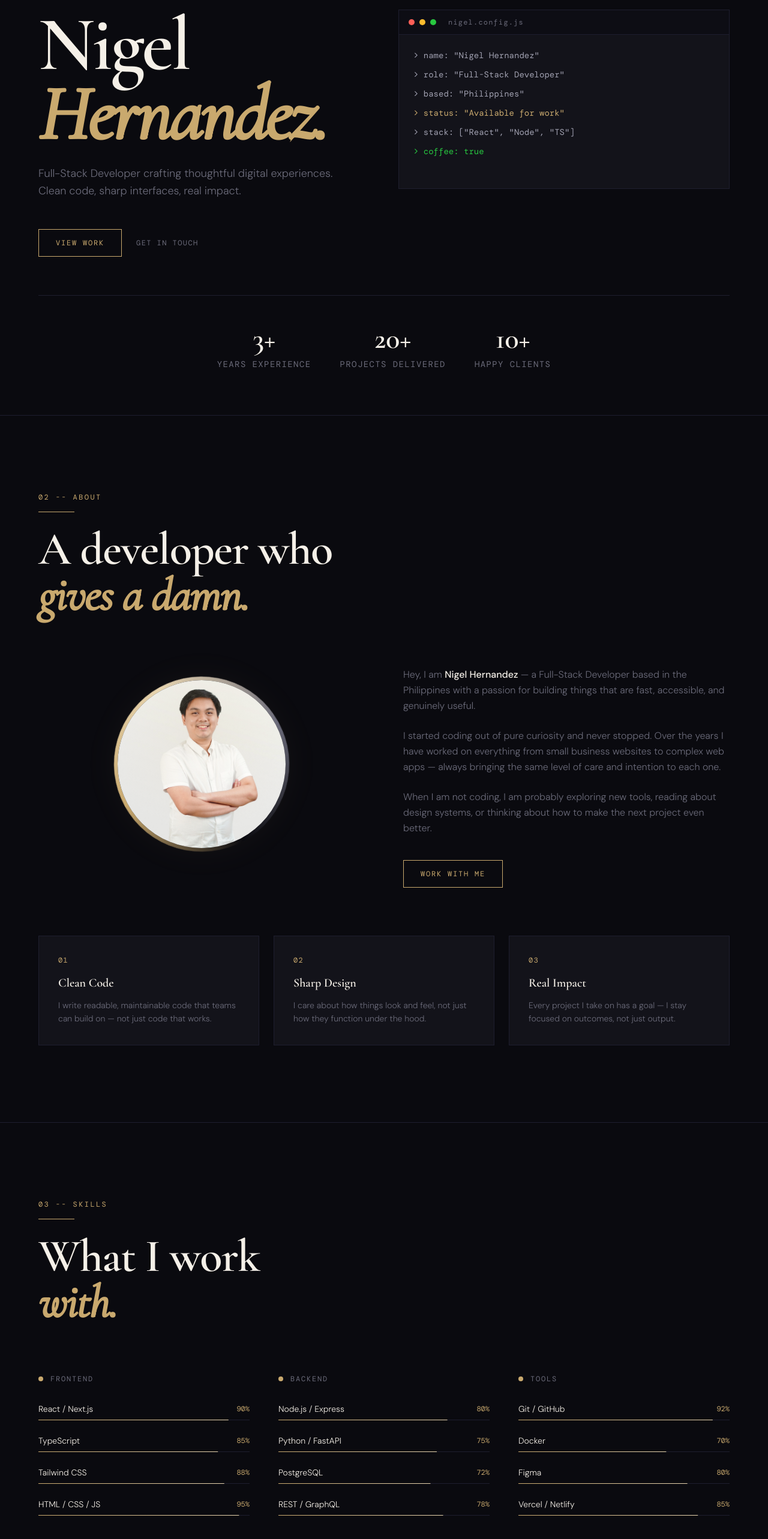
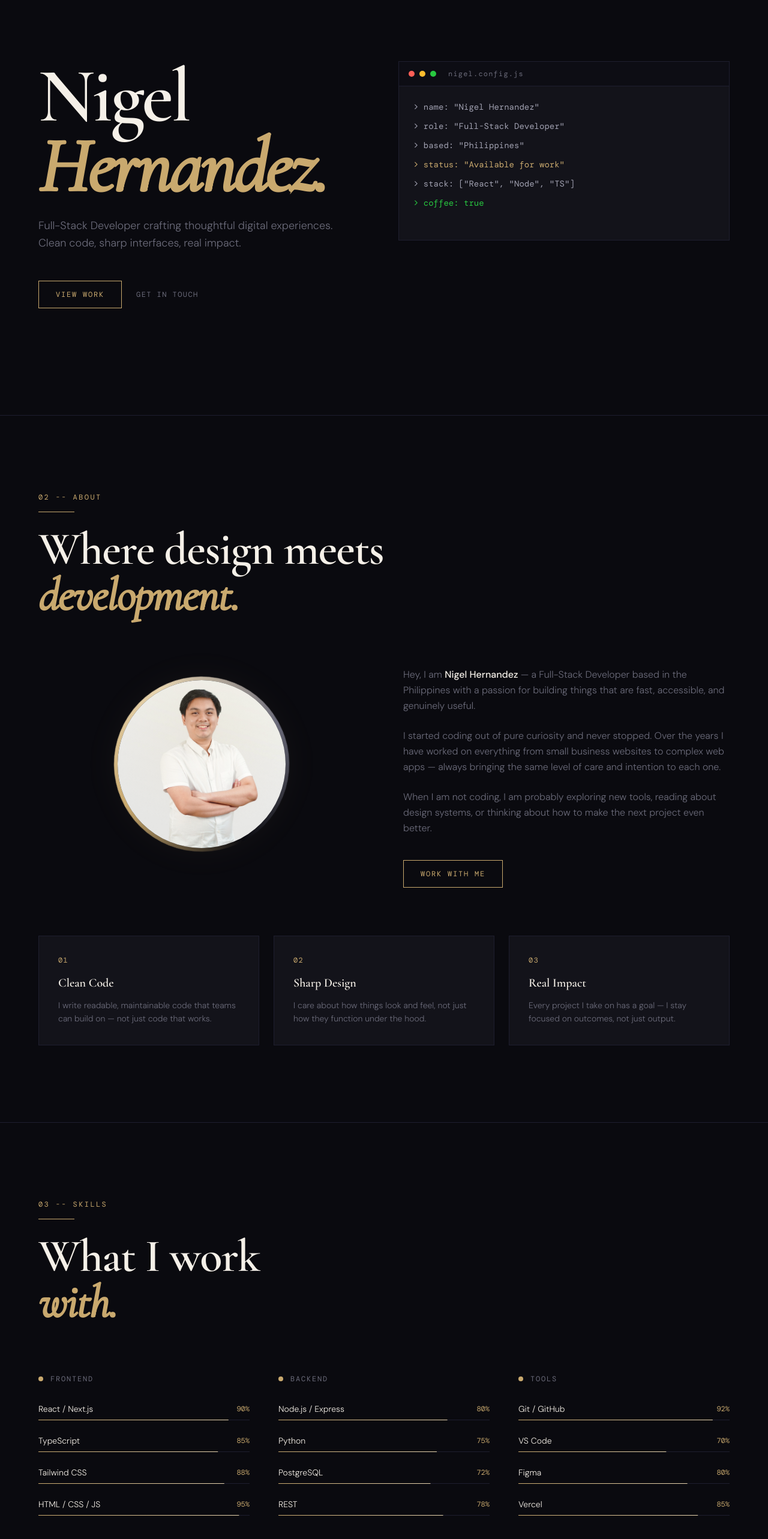
Before and after one commit to Nigel0330/nigel_portfolio_new, a React (Vite) app: page / in a window 1280 px wide. Shown: the part 108-2674 px from the top of the page at 60% size. Built offline with nearby package versions, Linux system fonts and the light colour scheme; a web font is replaced by a local one.

Commit message:
updated resume section and favicon

```diff
--- a/index.html
+++ b/index.html
@@ -2,7 +2,7 @@
 <html lang="en">
   <head>
     <meta charset="UTF-8" />
-    <link rel="icon" type="image/svg+xml" href="/favicon.svg" />
+    <link rel="icon" type="image/svg+xml" href="/icon.png" />
     <meta name="viewport" content="width=device-width, initial-scale=1.0" />
     <title>Nigel Hernandez</title>
   </head>
--- a/src/App.jsx
+++ b/src/App.jsx
@@ -239,22 +239,6 @@ function Hero() {
             </div>
           </div>
         </div>
-        <div className="py-12 border-t border-border flex flex-row gap-12 justify-center">
-          {[
-            ["3+", "Years Experience"],
-            ["20+", "Projects Delivered"],
-            ["10+", "Happy Clients"],
-          ].map(([num, label]) => (
-            <div key={label} className="text-center">
-              <div className="font-display text-5xl font-semibold text-paper">
-                {num}
-              </div>
-              <div className="font-mono text-sm text-muted tracking-widest uppercase mt-2">
-                {label}
-              </div>
-            </div>
-          ))}
-        </div>
       </div>
     </section>
   );
@@ -302,9 +286,9 @@ function About() {
               letterSpacing: "-0.02em",
             }}
           >
-            A developer who
+            Where design meets
             <br />
-            <span className="text-gold italic">gives a damn.</span>
+            <span className="text-gold italic"> development.</span>
           </h2>
         </div>
 
@@ -485,18 +469,18 @@ function Skills() {
       category: "Backend",
       skills: [
         { name: "Node.js / Express", level: 80 },
-        { name: "Python / FastAPI", level: 75 },
+        { name: "Python", level: 75 },
         { name: "PostgreSQL", level: 72 },
-        { name: "REST / GraphQL", level: 78 },
+        { name: "REST", level: 78 },
       ],
     },
     {
       category: "Tools",
       skills: [
         { name: "Git / GitHub", level: 92 },
-        { name: "Docker", level: 70 },
+        { name: "VS Code", level: 70 },
         { name: "Figma", level: 80 },
-        { name: "Vercel / Netlify", level: 85 },
+        { name: "Vercel", level: 85 },
       ],
     },
   ];
@@ -988,12 +972,9 @@ function Contact() {
             )}
           </div>
         </div>
-        <div className="mt-12 pt-8 border-t border-border flex flex-wrap justify-between items-center gap-4">
+        <div className="mt-12 pt-8 border-t border-border flex justify-center">
           <p className="font-mono text-xs text-muted tracking-widest">
             Nigel Hernandez — 2026
-          </p>
-          <p className="font-mono text-xs text-muted tracking-widest">
-            Built with React + Tailwind
           </p>
         </div>
       </div>
```
Also changed, not shown: public/icon.png (added).
